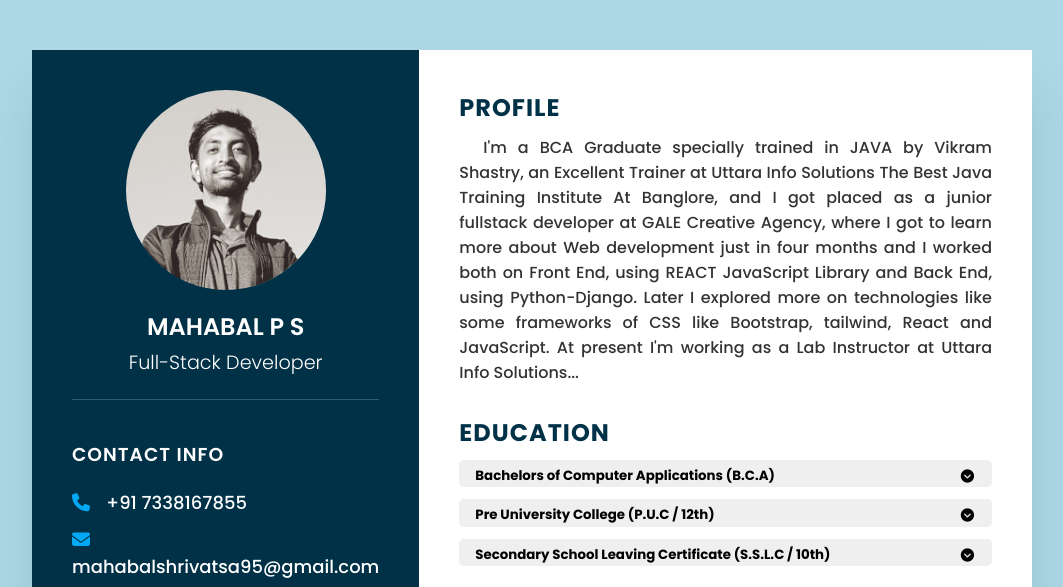
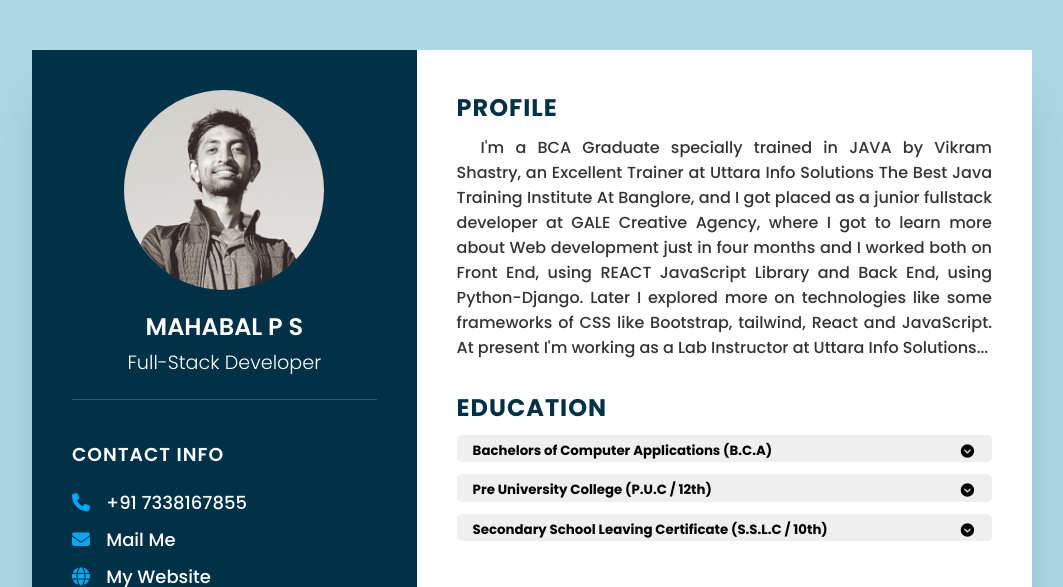
Before and after one commit to Mahabal1995/Mahabal-Resume, a plain HTML site: page index.html in a window 1280 px wide. Shown: the top 587 px of the page, without its empty margins (108-1171 px from the left). Drawn offline with Linux system fonts and the light colour scheme.

Commit message:
added mailto link

```diff
--- a/index.html
+++ b/index.html
@@ -32,7 +32,7 @@
             </li>
             <li>
               <span class="icon"><i class="fa-solid fa-envelope"></i></span>
-              <span class="text">mahabalshrivatsa95@gmail.com</span>
+              <span class="text"><a href="mailto:mahabalshrivatsa95@gmail.com">Mail Me</a> </span>
             </li>
             <li>
               <span class="icon"><i class="fa-solid fa-globe"></i></span>
```
